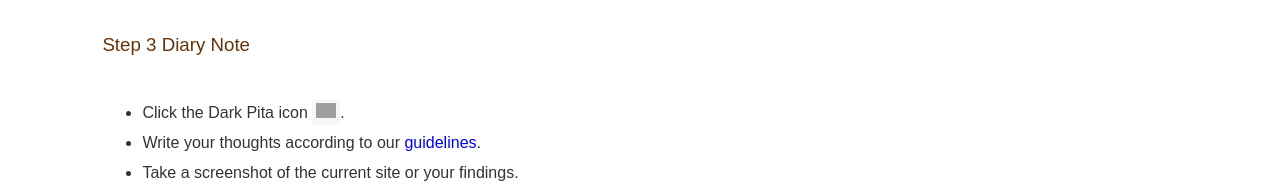
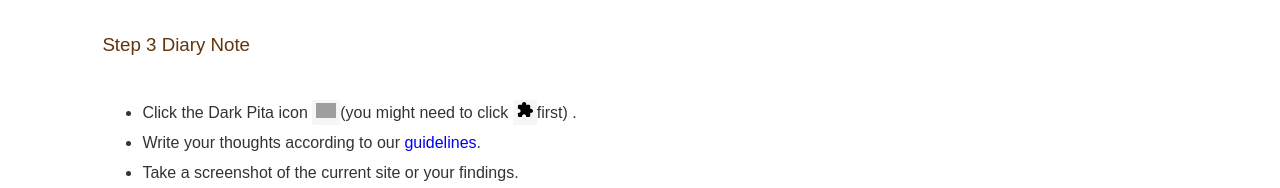
Before and after one commit to kapa-moon/dark-pita-manual, a React (Create React App) app: page / in a window 1280 px wide. Shown: the part 1752-1940 px from the top of the page. Built offline with nearby package versions, Linux system fonts and the light colour scheme; grey boxes are pictures that could not be loaded; a web font is replaced by a local one.

Commit message:
add icon

```diff
--- a/src/App.js
+++ b/src/App.js
@@ -144,7 +144,23 @@ function App() {
               className="Icon"
               src="https://cdn.glitch.global/437de514-4247-434b-b3ad-750c6fc27691/pita.png?v=1660736175003"
             ></img>
-          </span>
+          </span>(you might need to click {''}<span className="Highlight"> <svg
+            t="1660817091111"
+            class="icon"
+            viewBox="0 0 1024 1024"
+            version="1.1"
+            xmlns="http://www.w3.org/2000/svg"
+            p-id="2445"
+            width="16"
+            height="16"
+          >
+            <path
+              d="M452.266667 0a131.982222 131.982222 0 0 1 124.302222 175.900444h183.296a87.836444 87.836444 0 0 1 87.836444 87.836445v183.352889a131.982222 131.982222 0 1 1 0 248.604444v183.352889A87.836444 87.836444 0 0 1 759.864889 967.111111H576.853333a131.982222 131.982222 0 1 0-248.775111 0H144.725333A87.836444 87.836444 0 0 1 56.888889 879.047111v-182.499555a131.697778 131.697778 0 1 0 0-248.604445V264.590222a87.836444 87.836444 0 0 1 87.836444-87.836444h183.296A131.811556 131.811556 0 0 1 452.494222 1.080889L452.323556 0z"
+              p-id="2446"
+              fill="#33333"
+            ></path>
+          </svg></span>
+          {''}first)
           .
         </li>
         <li>
```
